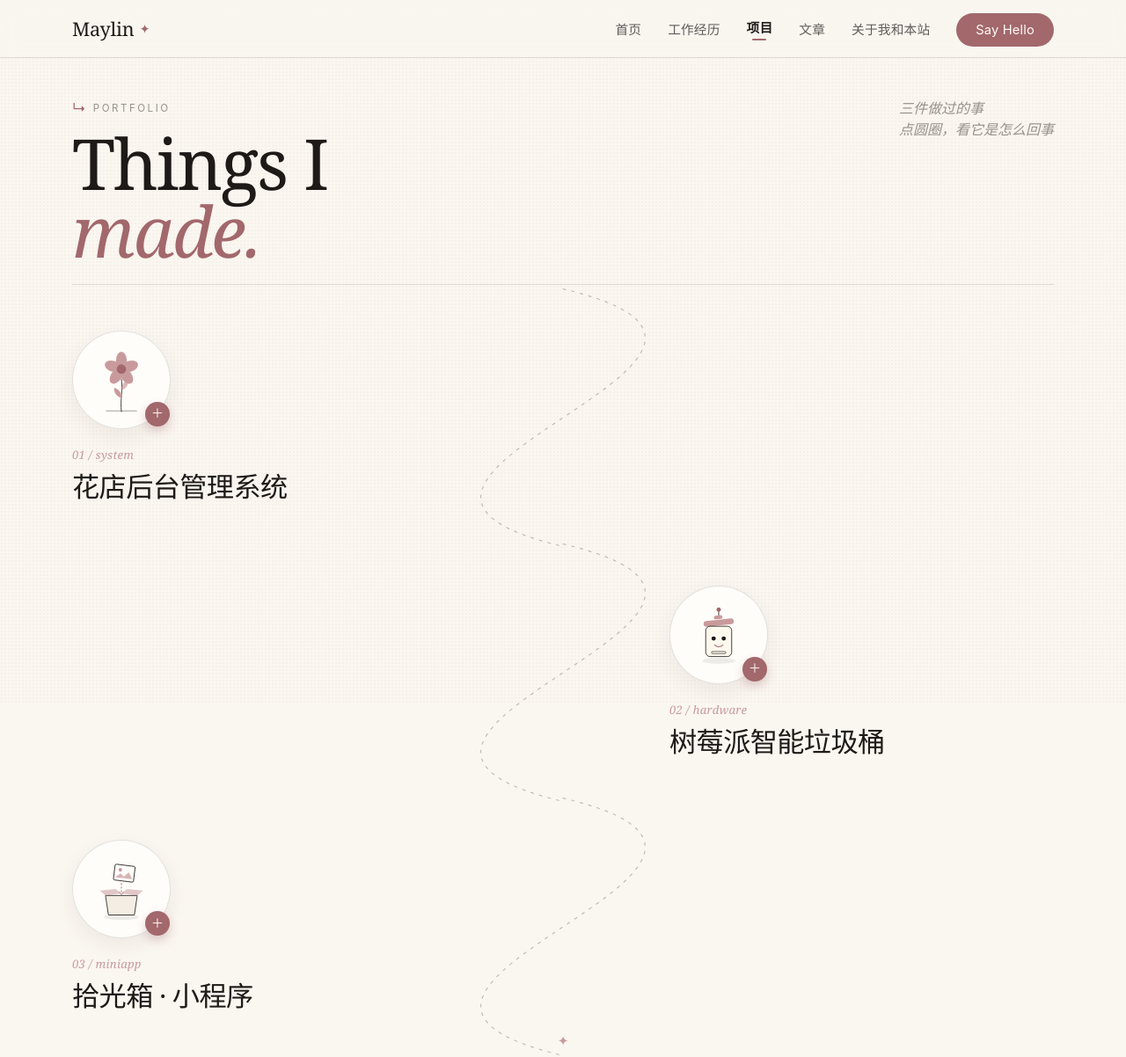
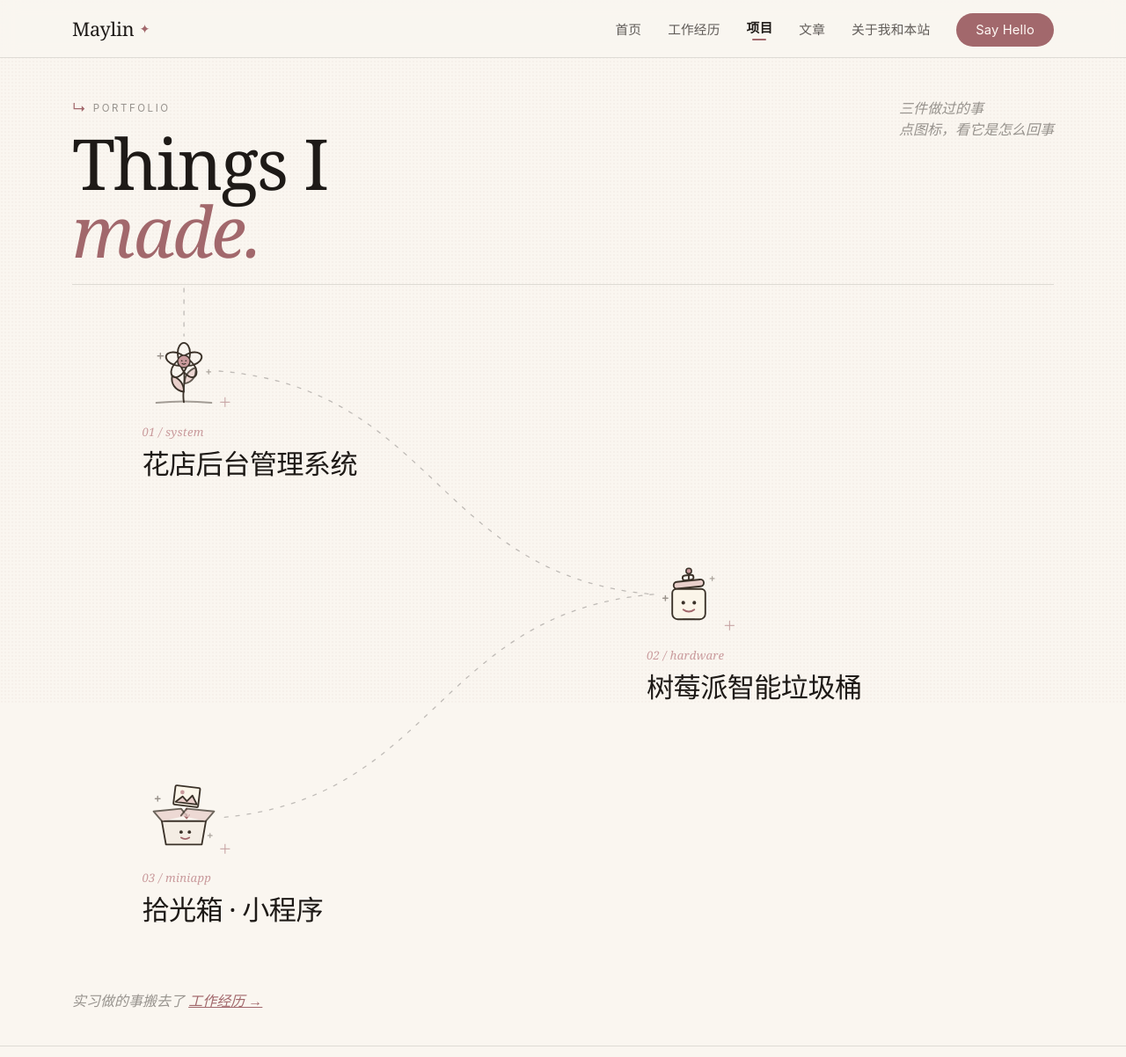
Before and after one commit to Manylin-my/manylin-my.github.io, a plain HTML site: page projects.html in a window 1280 px wide. Shown: the top 1202 px of the page at 88% size. Drawn offline with Linux system fonts and the light colour scheme.

Commit message:
feat: 图标改为无框手绘涂鸦，虚线按图标位置实时串联（大 S 形）

```diff
--- a/projects.html
+++ b/projects.html
@@ -41,32 +41,45 @@
               <span class="italic">made.</span>
             </h1>
           </div>
-          <p class="sec-note">三件做过的事<br />点圆圈，看它是怎么回事</p>
+          <p class="sec-note">三件做过的事<br />点图标，看它是怎么回事</p>
         </div>
         <div class="rule"></div>
 
         <div class="tl">
 
-          <!-- 01 花店：一朵花 -->
-          <article class="tl-item">
-            <svg class="tl-seg" viewBox="0 0 200 200" preserveAspectRatio="none" aria-hidden="true">
-              <path d="M100 -1 C 158 52, 42 148, 100 201" vector-effect="non-scaling-stroke" />
+          <!-- 整条线：由 script.js 按图标真实位置绘制，贯穿所有图标 -->
+          <svg class="tl-line" aria-hidden="true">
+            <path class="tl-thread" />
           </svg>
 
+          <!-- 01 花店：一朵小花 -->
+          <article class="tl-item">
             <div class="tl-body">
               <button class="tl-node" type="button" aria-expanded="false" aria-controls="tl-1"
                       aria-label="展开「花店后台管理系统」的简介">
-              <svg viewBox="0 0 200 200" aria-hidden="true">
-                <path d="M100 188 C96 156 105 122 100 98" fill="none" stroke="#1e1a17" stroke-width="2" stroke-linecap="round"/>
-                <path d="M100 150 C86 146 78 134 80 122 C94 126 100 136 100 150 Z" fill="#c99a9c"/>
-                <path d="M101 128 C114 124 121 112 119 100 C106 104 100 114 101 128 Z" fill="#c99a9c" opacity="0.7"/>
-                <ellipse cx="100" cy="46" rx="15" ry="24" fill="#c99a9c"/>
-                <ellipse cx="100" cy="46" rx="15" ry="24" fill="#c99a9c" transform="rotate(72 100 70)"/>
-                <ellipse cx="100" cy="46" rx="15" ry="24" fill="#c99a9c" transform="rotate(144 100 70)"/>
-                <ellipse cx="100" cy="46" rx="15" ry="24" fill="#c99a9c" transform="rotate(216 100 70)"/>
-                <ellipse cx="100" cy="46" rx="15" ry="24" fill="#c99a9c" transform="rotate(288 100 70)"/>
-                <circle cx="100" cy="70" r="13" fill="#a2686c"/>
-                <path d="M58 186 L142 186" stroke="#1e1a17" stroke-width="2" stroke-linecap="round" opacity="0.5"/>
+                <svg viewBox="0 0 120 120" aria-hidden="true" fill="none" stroke="#3b3229"
+                     stroke-width="2.4" stroke-linecap="round" stroke-linejoin="round">
+                  <!-- 地平线 -->
+                  <path d="M20 106 Q60 102 100 106" opacity=".45" />
+                  <!-- 花茎 -->
+                  <path d="M60 105 C57 90 63 76 60 60" />
+                  <!-- 两片叶子 -->
+                  <path d="M60 90 C47 88 41 78 43 67 C54 71 60 79 60 90 Z" fill="#e9cfcb" />
+                  <path d="M61 78 C73 76 79 66 77 55 C66 59 61 67 61 78 Z" fill="#e9cfcb" opacity=".8" />
+                  <!-- 花瓣：五片只描边 -->
+                  <ellipse cx="60" cy="34" rx="9" ry="15" />
+                  <ellipse cx="60" cy="34" rx="9" ry="15" transform="rotate(72 60 46)" />
+                  <ellipse cx="60" cy="34" rx="9" ry="15" transform="rotate(144 60 46)" />
+                  <ellipse cx="60" cy="34" rx="9" ry="15" transform="rotate(216 60 46)" />
+                  <ellipse cx="60" cy="34" rx="9" ry="15" transform="rotate(288 60 46)" />
+                  <!-- 花心 + 小表情 -->
+                  <circle cx="60" cy="46" r="9" fill="#c99a9c" stroke="#3b3229" stroke-width="2" />
+                  <circle cx="57" cy="45" r="1.1" fill="#3b3229" stroke="none" />
+                  <circle cx="63" cy="45" r="1.1" fill="#3b3229" stroke="none" />
+                  <path d="M57.6 49 Q60 51 62.4 49" stroke-width="1.6" />
+                  <!-- 小星点 -->
+                  <path d="M26 34 v8 M22 38 h8" stroke-width="1.8" opacity=".5" />
+                  <path d="M96 58 v6 M93 61 h6" stroke-width="1.6" opacity=".4" />
                 </svg>
                 <span class="tl-plus" aria-hidden="true">＋</span>
               </button>
@@ -85,28 +98,32 @@
             </div>
           </article>
 
-          <!-- 02 智能垃圾桶：垃圾桶机器人 -->
+          <!-- 02 智能垃圾桶：垃圾桶小机器人 -->
           <article class="tl-item">
-            <svg class="tl-seg" viewBox="0 0 200 200" preserveAspectRatio="none" aria-hidden="true">
-              <path d="M100 -1 C 158 52, 42 148, 100 201" vector-effect="non-scaling-stroke" />
-            </svg>
-
             <div class="tl-body">
               <button class="tl-node" type="button" aria-expanded="false" aria-controls="tl-2"
                       aria-label="展开「树莓派智能垃圾桶」的简介">
-              <svg viewBox="0 0 200 200" aria-hidden="true">
-                <line x1="100" y1="34" x2="100" y2="52" stroke="#1e1a17" stroke-width="2"/>
-                <circle cx="100" cy="30" r="6" fill="#a2686c"/>
-                <g transform="rotate(-6 100 66)">
-                  <rect x="58" y="58" width="84" height="16" rx="8" fill="#c99a9c"/>
-                  <rect x="88" y="46" width="24" height="10" rx="5" fill="#c99a9c"/>
+                <svg viewBox="0 0 120 120" aria-hidden="true" fill="none" stroke="#3b3229"
+                     stroke-width="2.4" stroke-linecap="round" stroke-linejoin="round">
+                  <!-- 天线 -->
+                  <path d="M60 40 L60 30" />
+                  <circle cx="60" cy="26" r="4" fill="#c99a9c" stroke-width="2" />
+                  <!-- 歪盖子 -->
+                  <g transform="rotate(-6 60 46)">
+                    <rect x="38" y="40" width="44" height="10" rx="5" fill="#e9cfcb" />
+                    <rect x="52" y="32" width="16" height="7" rx="3.5" />
                   </g>
-                <rect x="64" y="76" width="72" height="84" rx="12" fill="#fdf8ee" stroke="#1e1a17" stroke-width="2"/>
-                <circle cx="86" cy="110" r="6" fill="#1e1a17"/>
-                <circle cx="114" cy="110" r="6" fill="#1e1a17"/>
-                <path d="M88 128 Q100 138 112 128" fill="none" stroke="#a2686c" stroke-width="2.5" stroke-linecap="round"/>
-                <rect x="80" y="146" width="40" height="6" rx="3" fill="#f4ede4" stroke="#1e1a17" stroke-width="1.4"/>
-                <ellipse cx="100" cy="172" rx="46" ry="8" fill="#1e1a17" opacity="0.08"/>
+                  <!-- 桶身 -->
+                  <path d="M42 52 h36 a6 6 0 0 1 6 6 v30 a8 8 0 0 1 -8 8 h-32 a8 8 0 0 1 -8 -8 v-30 a6 6 0 0 1 6 -6 z" fill="#fbf5e9" />
+                  <!-- 小表情 -->
+                  <circle cx="52" cy="72" r="2.6" fill="#3b3229" stroke="none" />
+                  <circle cx="68" cy="72" r="2.6" fill="#3b3229" stroke="none" />
+                  <path d="M52 82 Q60 88 68 82" stroke="#a2686c" stroke-width="2.4" />
+                  <!-- 桶口把手 -->
+                  <path d="M52 96 h16" stroke-width="2" opacity=".6" />
+                  <!-- 小星点 -->
+                  <path d="M26 62 v7 M22.5 65.5 h7" stroke-width="1.8" opacity=".5" />
+                  <path d="M94 34 v6 M91 37 h6" stroke-width="1.6" opacity=".4" />
                 </svg>
                 <span class="tl-plus" aria-hidden="true">＋</span>
               </button>
@@ -125,27 +142,33 @@
             </div>
           </article>
 
-          <!-- 03 拾光箱：照片落进箱子 -->
+          <!-- 03 拾光箱：照片掉进箱子 -->
           <article class="tl-item">
-            <svg class="tl-seg" viewBox="0 0 200 200" preserveAspectRatio="none" aria-hidden="true">
-              <path d="M100 -1 C 158 52, 42 148, 100 201" vector-effect="non-scaling-stroke" />
-            </svg>
-
             <div class="tl-body">
               <button class="tl-node" type="button" aria-expanded="false" aria-controls="tl-3"
                       aria-label="展开「拾光箱」的简介">
-              <svg viewBox="0 0 200 200" aria-hidden="true">
-                <g transform="rotate(7 108 56)">
-                  <rect x="80" y="34" width="56" height="44" rx="4" fill="#fffdfa" stroke="#1e1a17" stroke-width="2"/>
-                  <circle cx="96" cy="48" r="5" fill="#c99a9c"/>
-                  <path d="M84 70 L98 58 L108 66 L120 52 L132 70 Z" fill="#c99a9c" opacity="0.75"/>
+                <svg viewBox="0 0 120 120" aria-hidden="true" fill="none" stroke="#3b3229"
+                     stroke-width="2.4" stroke-linecap="round" stroke-linejoin="round">
+                  <!-- 一张斜贴的照片 -->
+                  <g transform="rotate(7 64 32)">
+                    <rect x="46" y="16" width="36" height="28" rx="2" fill="#fbf5e9" />
+                    <circle cx="57" cy="25" r="3" fill="#c99a9c" stroke="none" />
+                    <path d="M49 40 L58 31 L65 37 L72 28 L80 40 Z" fill="#e9cfcb" />
                   </g>
-                <path d="M100 84 L100 112" stroke="#a2686c" stroke-width="2" stroke-dasharray="4 6" stroke-linecap="round"/>
-                <path d="M94 108 L100 116 L106 108" fill="none" stroke="#a2686c" stroke-width="2" stroke-linecap="round" stroke-linejoin="round"/>
-                <path d="M56 118 L144 118 L136 172 L64 172 Z" fill="#f4ede4" stroke="#1e1a17" stroke-width="2"/>
-                <path d="M56 118 L40 104 L84 100 L100 112 Z" fill="#c99a9c" opacity="0.55"/>
-                <path d="M144 118 L160 104 L116 100 L100 112 Z" fill="#c99a9c" opacity="0.55"/>
-                <ellipse cx="100" cy="178" rx="48" ry="8" fill="#1e1a17" opacity="0.08"/>
+                  <!-- 下落箭头 -->
+                  <path d="M64 48 v12" stroke="#a2686c" stroke-width="2" stroke-dasharray="3 5" />
+                  <path d="M60 57 L64 62 L68 57" stroke="#a2686c" stroke-width="2" />
+                  <!-- 纸箱 -->
+                  <path d="M28 66 h64 l-6 34 h-52 z" fill="#f4ede4" />
+                  <path d="M28 66 L16 52 L56 48 L64 58" fill="#e9cfcb" opacity=".75" />
+                  <path d="M92 66 L104 52 L64 48 L56 58" fill="#e9cfcb" opacity=".75" />
+                  <!-- 箱子上的小表情 -->
+                  <circle cx="56" cy="82" r="2.4" fill="#3b3229" stroke="none" />
+                  <circle cx="68" cy="82" r="2.4" fill="#3b3229" stroke="none" />
+                  <path d="M56 90 Q62 94 68 90" stroke="#a2686c" stroke-width="2.2" />
+                  <!-- 小星点 -->
+                  <path d="M22 30 v7 M18.5 33.5 h7" stroke-width="1.8" opacity=".5" />
+                  <path d="M98 84 v6 M95 87 h6" stroke-width="1.6" opacity=".4" />
                 </svg>
                 <span class="tl-plus" aria-hidden="true">＋</span>
               </button>
@@ -162,8 +185,6 @@
                 </div>
               </div>
             </div>
-
-            <span class="tl-end" aria-hidden="true">✦</span>
           </article>
 
         </div>
--- a/script.js
+++ b/script.js
@@ -54,6 +54,74 @@ if (menuBtn && navLinks) {
   });
 })();
 
+// 项目页：一条手绘虚线，穿过所有图标把它们串起来
+// 不是固定图形：按每个图标的真实位置现算路径，所以内容变高、展开简介、换尺寸都跟着走
+(function () {
+  var tl = document.querySelector('.tl');
+  if (!tl) return;
+  var svg = tl.querySelector('.tl-line');
+  var thread = svg && svg.querySelector('.tl-thread');
+  var nodes = Array.prototype.slice.call(tl.querySelectorAll('.tl-node'));
+  if (!thread || !nodes.length) return;
+
+  // 用 offset 系列测量，不受 hover / 展开时 transform 的影响
+  // （旋转会把 getBoundingClientRect 的外框撑大，路径就会算歪）
+  function boxOf(node) {
+    var x = 0, y = 0, el = node;
+    while (el && el !== tl) { x += el.offsetLeft; y += el.offsetTop; el = el.offsetParent; }
+    return {
+      x: x + node.offsetWidth / 2,
+      y: y + node.offsetHeight / 2,
+      rx: node.offsetWidth / 2 - 8,
+      ry: node.offsetHeight / 2 - 8
+    };
+  }
+
+  function draw() {
+    var w = tl.clientWidth, h = tl.clientHeight;
+    if (!w || !h) return;
+
+    var nodes2 = nodes.map(boxOf);
+
+    svg.setAttribute('viewBox', '0 0 ' + w + ' ' + h);
+
+    // 从页面顶部探下来，停在第一个图标的上沿（线不压在涂鸦上）
+    var d = 'M ' + nodes2[0].x.toFixed(1) + ' -6' +
+            ' L ' + nodes2[0].x.toFixed(1) + ' ' + (nodes2[0].y - nodes2[0].ry).toFixed(1);
+
+    for (var i = 0; i < nodes2.length - 1; i++) {
+      var a = nodes2[i], b = nodes2[i + 1];
+
+      // 同一列（窄屏单列布局）：直接一段竖线连下去
+      if (Math.abs(b.x - a.x) < 2) {
+        d += ' M ' + a.x.toFixed(1) + ' ' + (a.y + a.ry).toFixed(1) +
+             ' L ' + b.x.toFixed(1) + ' ' + (b.y - b.ry).toFixed(1);
+        continue;
+      }
+
+      var dir = b.x > a.x ? 1 : -1;       // 往哪边摆
+      var ax = a.x + dir * a.rx;          // 从图标边缘出发
+      var bx = b.x - dir * b.rx;          // 到图标边缘结束
+      var mx = (ax + bx) / 2;             // 中段在页面中央大幅摆开 —— 就是那个大 S
+      d += ' M ' + ax.toFixed(1) + ' ' + a.y.toFixed(1) +
+           ' C ' + mx.toFixed(1) + ' ' + (a.y + (b.y - a.y) * 0.08).toFixed(1) +
+           ', ' + mx.toFixed(1) + ' ' + (b.y - (b.y - a.y) * 0.08).toFixed(1) +
+           ', ' + bx.toFixed(1) + ' ' + b.y.toFixed(1);
+    }
+    thread.setAttribute('d', d);
+  }
+
+  draw();
+  window.addEventListener('load', draw);
+  window.addEventListener('resize', draw);
+  if (window.ResizeObserver) {
+    new ResizeObserver(function () { draw(); }).observe(tl);
+  }
+  if (document.fonts && document.fonts.ready) {
+    document.fonts.ready.then(draw);
+  }
+})();
+
 // 微信一键复制
 var copyBtn = document.getElementById('copyWx');
 var hint = document.getElementById('copyHint');
--- a/styles.css
+++ b/styles.css
@@ -206,65 +206,53 @@ p.lead {
   font-size: 0.76rem; letter-spacing: 0.06em; color: var(--ink-45); margin-top: 6px;
 }
 
-/* ---------- 项目页：一条线串起来的项目节点 ---------- */
-.tl { position: relative; margin-top: 6px; }
-.tl-item {
-  position: relative;
-  display: grid; grid-template-columns: 1fr 230px 1fr;
-  align-items: center; padding: 46px 0;
-}
-/* 每行自带一段蜿蜒的虚线，上下相接就是一条连续的线 */
-.tl-seg {
+/* ---------- 项目页：一条手绘虚线串起图标 ---------- */
+.tl { position: relative; margin-top: 10px; }
+
+/* 整条线是一层 SVG，路径由 script.js 按图标真实位置生成 */
+.tl-line {
   position: absolute; inset: 0; width: 100%; height: 100%;
   pointer-events: none; z-index: 0; overflow: visible;
 }
-.tl-seg path {
-  fill: none; stroke: rgba(30, 26, 23, 0.26); stroke-width: 1.2;
-  stroke-dasharray: 3 7; stroke-linecap: round;
-}
-/* 每段用同一条 S 曲线，接口处切线一致，连起来就是一条平滑的线 */
-/* 线尾的小星，收住整条线 */
-.tl-end {
-  position: absolute; left: 50%; bottom: 6px; transform: translateX(-50%);
-  z-index: 1; color: var(--rose-soft); font-size: 0.95rem; line-height: 1;
-  background: var(--cream); padding: 2px 0;
+.tl-thread {
+  fill: none; stroke: rgba(30, 26, 23, 0.26); stroke-width: 1.3;
+  stroke-dasharray: 4 9; stroke-linecap: round;
 }
 
-/* 节点：不骑线了，就放在项目标题上方，离线远远的 */
+.tl-item {
+  position: relative; z-index: 1;
+  display: grid; grid-template-columns: 1fr 190px 1fr;
+  align-items: start; padding: 40px 0;
+}
+.tl-body { grid-row: 1; max-width: 38ch; }
+.tl-item:nth-of-type(odd) .tl-body { grid-column: 1; justify-self: end; }
+.tl-item:nth-of-type(even) .tl-body { grid-column: 3; justify-self: start; }
+
+/* 图标：手绘涂鸦，没有边框也没有底色，线直接从它背后穿过 */
 .tl-node {
   position: relative; z-index: 2;
-  width: 112px; height: 112px; border-radius: 50%;
-  background: var(--card); border: 1px solid var(--line);
+  width: 96px; height: 96px; padding: 0; margin: 0 0 12px;
+  border: 0; background: none; border-radius: 0;
   display: grid; place-items: center; cursor: pointer;
-  font-family: inherit; padding: 0; margin: 0 0 18px;
-  box-shadow: 0 8px 22px rgba(88, 62, 45, 0.07);
-  transition: transform 0.3s cubic-bezier(0.3, 0.8, 0.3, 1), box-shadow 0.3s, border-color 0.3s, background 0.3s;
+  font-family: inherit; box-shadow: none;
+  transition: transform 0.3s cubic-bezier(0.3, 0.8, 0.3, 1);
 }
-.tl-node svg { width: 82px; height: 82px; display: block; }
-.tl-node:hover, .tl-node:focus-visible {
-  transform: translateY(-4px) scale(1.035);
-  border-color: rgba(162, 104, 108, 0.42);
-  box-shadow: 0 16px 34px rgba(88, 62, 45, 0.13);
+.tl-node svg { width: 94px; height: 94px; display: block; }
+.tl-node:hover, .tl-node:focus-visible { transform: translateY(-3px) rotate(-3deg) scale(1.05); }
+.tl-plus {
+  position: absolute; right: -6px; bottom: 4px;
+  font-family: var(--sans); font-size: 0.95rem; line-height: 1;
+  color: var(--rose); opacity: 0.6;
+  transition: transform 0.35s cubic-bezier(0.3, 0.8, 0.3, 1), opacity 0.25s;
 }
-.tl-item.open .tl-node { background: #fdf1ee; border-color: rgba(162, 104, 108, 0.45); }
-.tl-plus {
-  position: absolute; right: 0; bottom: 2px;
-  width: 28px; height: 28px; border-radius: 50%;
-  background: var(--rose); color: #fff9f5;
-  display: grid; place-items: center;
-  font-size: 0.9rem; line-height: 1;
-  box-shadow: 0 5px 12px rgba(162, 104, 108, 0.32);
-  transition: transform 0.35s cubic-bezier(0.3, 0.8, 0.3, 1);
-}
-.tl-item.open .tl-plus { transform: rotate(135deg); }
+.tl-node:hover .tl-plus { opacity: 1; }
+.tl-item.open .tl-plus { transform: rotate(135deg); opacity: 1; }
 
-/* 文字块：左右交替，圆圈叠在标题上方 */
-.tl-body { grid-row: 1; max-width: 46ch; }
-.tl-item:nth-child(odd) .tl-body { grid-column: 1; justify-self: end; padding-right: 6px; }
-.tl-item:nth-child(even) .tl-body { grid-column: 3; justify-self: start; padding-left: 6px; }
+/* 文字：在图标下方，左右交替 */
 .tl-num {
+  display: block;
   font-family: var(--serif); font-style: italic; font-size: 0.82rem;
-  color: var(--rose-soft); letter-spacing: 0.02em;
+  color: var(--rose-soft); letter-spacing: 0.02em; margin-top: 4px;
 }
 .tl-title {
   font-family: var(--serif); font-weight: 400;
@@ -304,25 +292,21 @@ p.lead {
   .section-title-row { flex-direction: column; align-items: flex-start; gap: 10px; }
   .sec-note { font-size: 0.92rem; }
 
-  .tl-seg { display: none; }
-  .tl-item { display: block; padding: 30px 0; }
-  .tl-item::before {
-    content: ""; position: absolute; left: 32px; top: 0; bottom: 0;
-    border-left: 1px dashed rgba(30, 26, 23, 0.2);
+  /* 单列：图标仍在标题上方，线自然变成一条竖直的虚线 */
+  .tl-item { display: block; padding: 26px 0; }
+  .tl-body { max-width: none; }
+  .tl-item:nth-of-type(odd) .tl-body,
+  .tl-item:nth-of-type(even) .tl-body { grid-column: auto; justify-self: stretch; }
+  /* 图标做左侧轨道上的节点，文字排在右边，线就不会压在标题上 */
+  .tl-body {
+    display: grid; grid-template-columns: 78px 1fr; column-gap: 16px;
+    align-items: start;
   }
-  .tl-item:last-child .tl-end { left: 32px; bottom: 2px; background: var(--cream); }
-  .tl-node {
-    position: absolute; left: 0; top: 30px; margin: 0;
-    width: 66px; height: 66px;
-  }
-  .tl-node svg { width: 48px; height: 48px; }
-  .tl-plus { width: 22px; height: 22px; font-size: 0.78rem; right: -3px; bottom: -1px; }
-  .tl-body { max-width: none; padding: 0 0 0 88px; }
-  .tl-item:nth-child(odd) .tl-body,
-  .tl-item:nth-child(even) .tl-body {
-    grid-column: auto; justify-self: stretch; padding: 0 0 0 88px;
-  }
+  .tl-node { grid-column: 1; grid-row: 1 / span 3; width: 78px; height: 78px; margin: 0; }
+  .tl-node svg { width: 76px; height: 76px; }
+  .tl-num, .tl-title, .tl-panel { grid-column: 2; }
   .tl-title { font-size: 1.25rem; }
+  .tl-plus { right: -4px; bottom: 2px; }
 }
 
 /* ---------- 项目详情页 ---------- */
```
Lines whose indentation alone changed are shown as unchanged.
